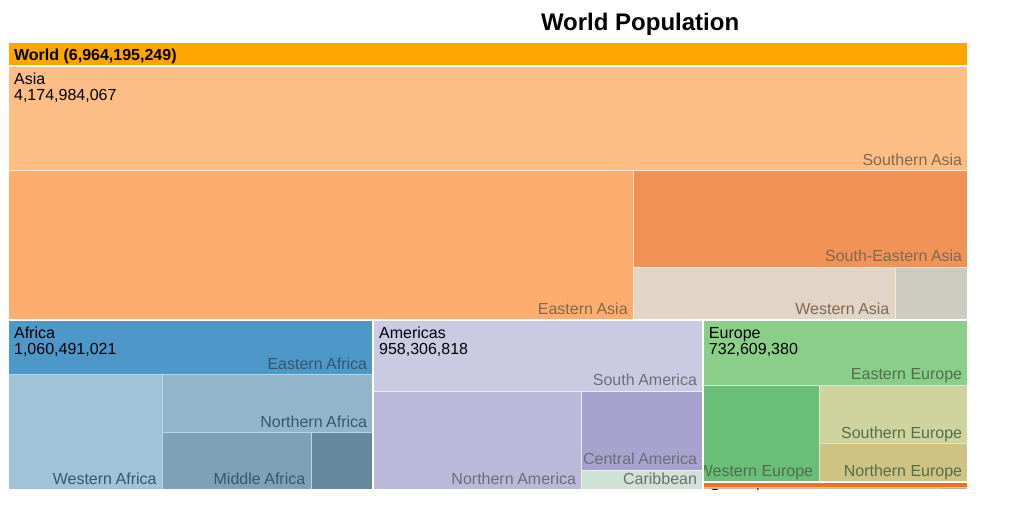
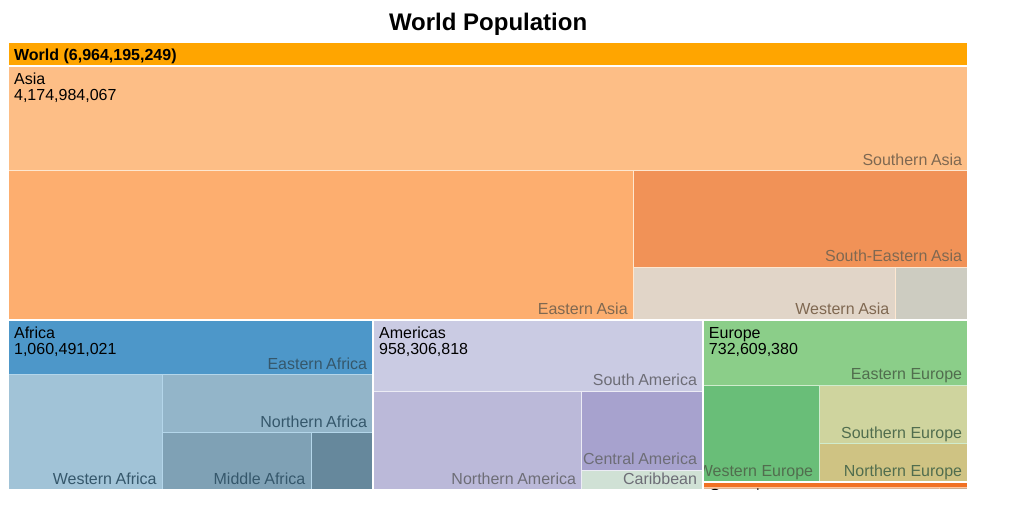
Before and after one commit to micahstubbs/source-code-treemap-experiments, a website: page 09/index.html in a window 1280 px wide. Shown: the whole page, without its empty margins (0-1021 px from the left). Drawn offline with nearby package versions, Linux system fonts and the light colour scheme.

Commit message:
center title

```diff
--- a/09/index.html
+++ b/09/index.html
@@ -11,54 +11,46 @@ Generic treemap, based on http://bost.ocks.org/mike/treemap/
   background: #fff;
   font-family: 'Helvetica Neue', Helvetica, Arial, sans-serif;
 }
-
 .title {
     font-weight: bold;
     font-size: 24px;
     text-align: center;
     margin-top: 6px;
     margin-bottom: 6px;
+    position: relative;
+    width: 960px;
 }
 text {
   pointer-events: none;
 }
-
 .grandparent text {
   font-weight: bold;
 }
-
 rect {
   fill: none;
   stroke: #fff;
 }
-
 rect.parent,
 .grandparent rect {
   stroke-width: 2px;
 }
-
 rect.parent {
     pointer-events: none;
 }
-
 .grandparent rect {
   fill: orange;
 }
-
 .grandparent:hover rect {
   fill: #ee9700;
 }
-
 .children rect.parent,
 .grandparent rect {
   cursor: pointer;
 }
-
 .children rect.parent {
   fill: #bbb;
   fill-opacity: .5;
 }
-
 .children:hover rect.child {
   fill: #bbb;
 }
```
